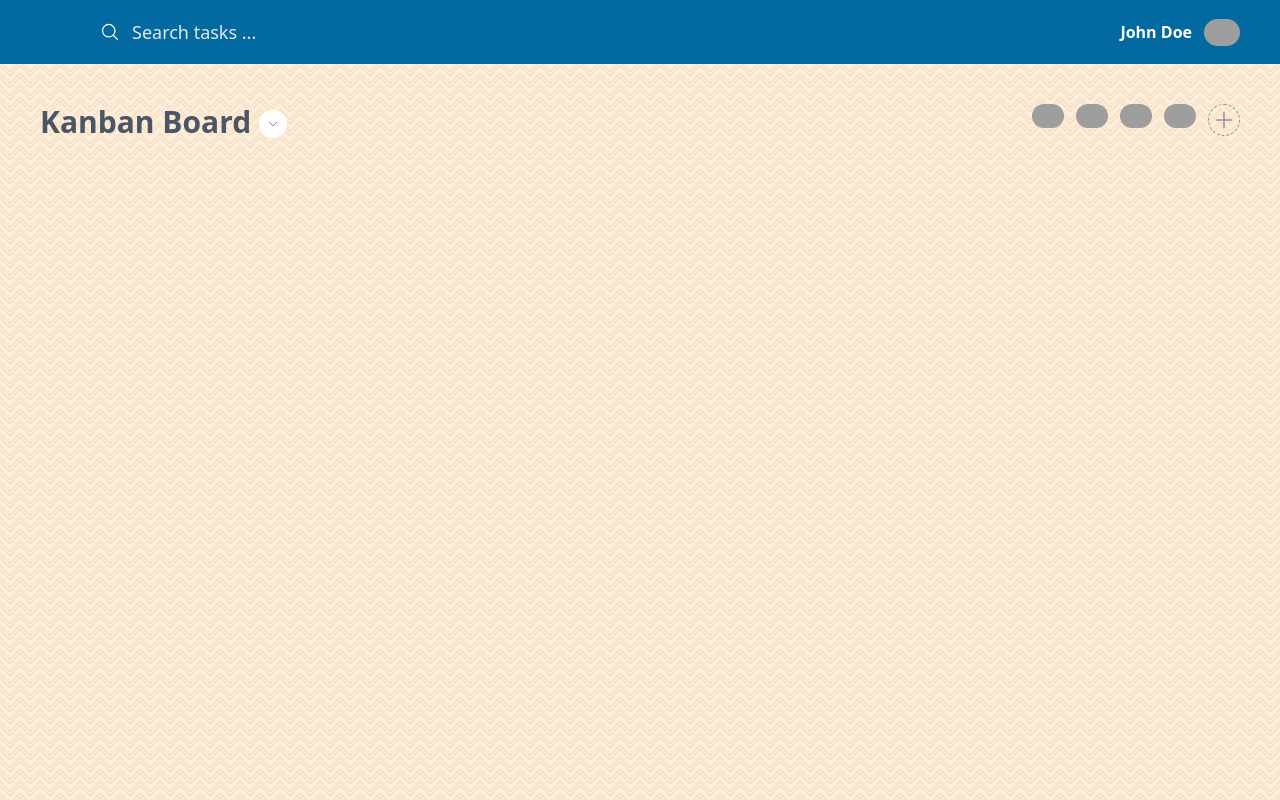
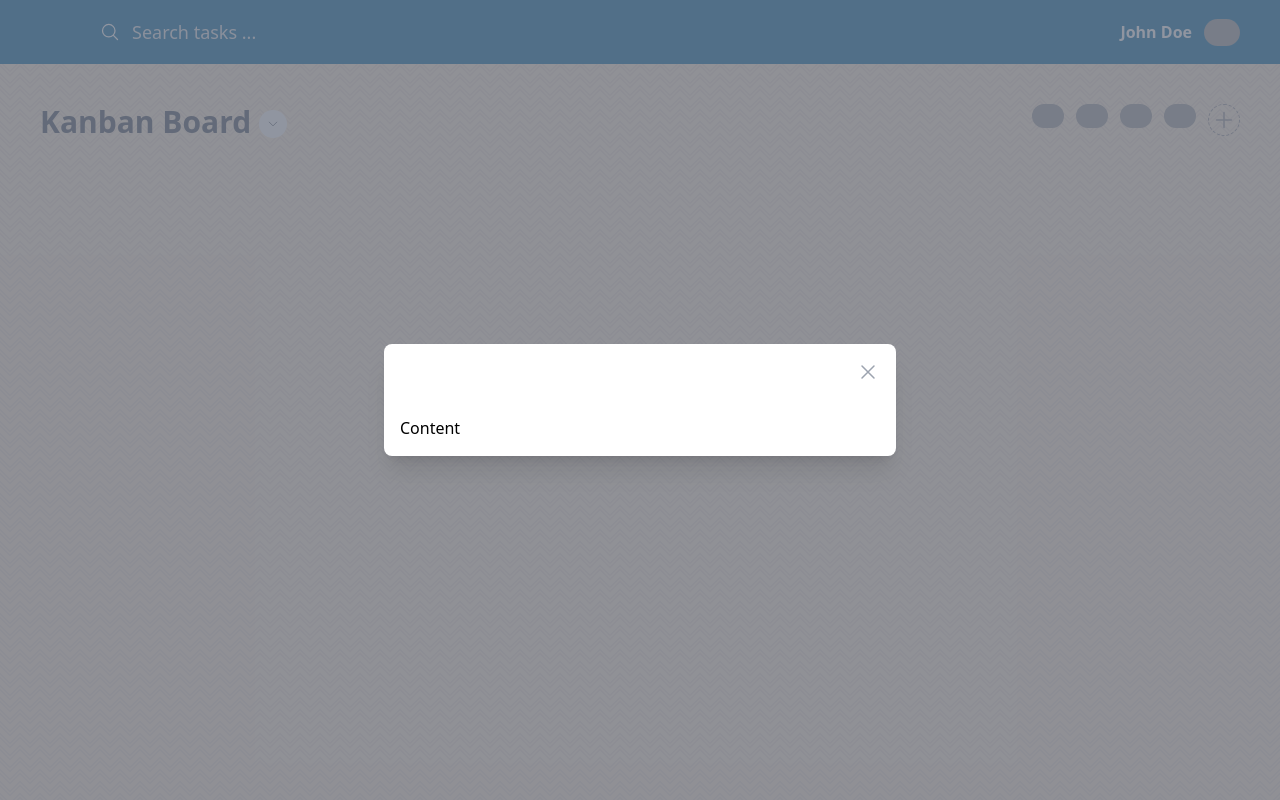
Before and after one commit to dbzrzezinski/kanban_board, a React (Vite) app: page / in a window 1280 px wide. Built offline with nearby package versions, Linux system fonts and the light colour scheme; grey boxes are pictures that could not be loaded.

Commit message:
Create initial Modal component

```diff
--- a/src/App.tsx
+++ b/src/App.tsx
@@ -1,4 +1,3 @@
-import "./App.css";
 import Layout from "./components/Layout/Layout";
 import { ApiMockResponse as BoardDataMock } from "./ApiMockData/dummyData";
 import { useEffect, useState } from "react";
@@ -7,6 +6,7 @@
 import { DragDropContext, Droppable, DropResult } from "@hello-pangea/dnd";
 import { Board, Item } from "./Types/KanbanBoard.types";
 import { canUseDOM } from "./Helper/Dom";
+import { Modal } from "./components/Modal/Modal";
 
 function App() {
   const [boardData, setBoardData] = useState<Board[]>([]);
@@ -14,6 +14,7 @@
   const [showBoard, setShowBoard] = useState<boolean>(true);
   const [showAddTaskFormLane, setShowAddTaskFormLane] = useState<number>(-1);
   const [filteredBoardData, setFilteredBoardData] = useState<Board[]>();
+  const [isModalOpen, setIsModalOpen] = useState<boolean>(true);
 
   const STORAGE_KEY_BOARD_DATA = "kanban_board";
 
@@ -114,7 +115,8 @@
   };
 
   return (
-    <div className="min-w-full min-h-screen ">
+    <>
+      <div className="min-w-full min-h-screen" id="App">
         {isReady && (
           <Layout setSearchValue={handleSearchInputChange}>
             <div className="p-10">
@@ -159,7 +161,8 @@
                 {showBoard && (
                   <div className="grid grid-cols-1 md:grid-cols-4 gap-5 my-5">
                     {filteredBoardData &&
-                    filteredBoardData.map((laneData: Board, index: number) => (
+                      filteredBoardData.map(
+                        (laneData: Board, index: number) => (
                           <Droppable droppableId={index.toString()} key={index}>
                             {(provided) => (
                               <div>
@@ -172,7 +175,9 @@
                                     droppableProvider={provided}
                                     showAddTaskFormLane={showAddTaskFormLane}
                                     submitNewTask={handleSubmitNewTask}
-                                setShowAddTaskFormLane={setShowAddTaskFormLane}
+                                    setShowAddTaskFormLane={
+                                      setShowAddTaskFormLane
+                                    }
                                     laneIndex={index}
                                   />
                                 </div>
@@ -180,7 +185,8 @@
                               </div>
                             )}
                           </Droppable>
-                    ))}
+                        )
+                      )}
                   </div>
                 )}
               </DragDropContext>
@@ -188,6 +194,12 @@
           </Layout>
         )}
       </div>
+      {isModalOpen && (
+        <Modal isModalOpen={isModalOpen} setIsModalOpen={setIsModalOpen}>
+          Content
+        </Modal>
+      )}
+    </>
   );
 }
 
--- /dev/null
+++ b/src/components/Modal/Modal.tsx
@@ -0,0 +1,51 @@
+import { useState, Dispatch, SetStateAction, ReactNode } from "react";
+import { XMarkIcon } from "@heroicons/react/24/outline";
+
+type ModalProps = {
+  isModalOpen: boolean;
+  setIsModalOpen: Dispatch<SetStateAction<boolean>>;
+  children: ReactNode;
+  headline?: ReactNode;
+  footer?: ReactNode;
+};
+
+const Modal = ({
+  isModalOpen,
+  setIsModalOpen,
+  children,
+  headline,
+  footer,
+}: ModalProps) => {
+  const handleClose = (e: any) => {
+    setIsModalOpen(false);
+  };
+  return (
+    <>
+      <div className="fixed inset-0 z-20 overflow-y-auto">
+        <div className="flex min-h-full items-end justify-center p-4 text-center sm:items-center sm:p-0">
+          <div className="relative transform overflow-hidden rounded-lg bg-white text-left shadow-xl transition-all sm:my-8 sm:w-full sm:max-w-lg">
+            <div className="flex item-center justify-between p-4 text-xl font-semibold text-gray-900 dark:text-white w-full">
+              <div>{headline}</div>
+              <XMarkIcon
+                className="h-6 w-6 text-gray-400 hover:cursor-pointer hover:text-gray-600"
+                title="Close"
+                onClick={handleClose}
+              />
+            </div>
+            <div className="p-4 w-full">{children}</div>
+            {footer && (
+              <>
+                <div className="flex items-center p-4 bg-gray-50 w-full">
+                  Modal Footer
+                </div>
+              </>
+            )}
+          </div>
+        </div>
+      </div>
+      <div className="fixed z-10 inset-0 bg-opacity-75 bg-gray-500"></div>
+    </>
+  );
+};
+
+export { Modal };
--- a/src/index.css
+++ b/src/index.css
@@ -11,14 +11,17 @@
   /* Works on Chrome, Edge, and Safari */
   *::-webkit-scrollbar {
     width: 5px;
-        border-radius:5px;
+    border-radius: 5px;
   }
 
   *::-webkit-scrollbar-track {
-        @apply bg-white
+    @apply bg-white;
   }
 
   *::-webkit-scrollbar-thumb {
     @apply bg-gradient-to-b from-slate-400 to-slate-800 rounded;
   }
 }
+body {
+  position: relative;
+}
```
Also changed, not shown: 1 other file (tests, documents, lock files or other folders). Lines whose indentation alone changed are shown as unchanged.
